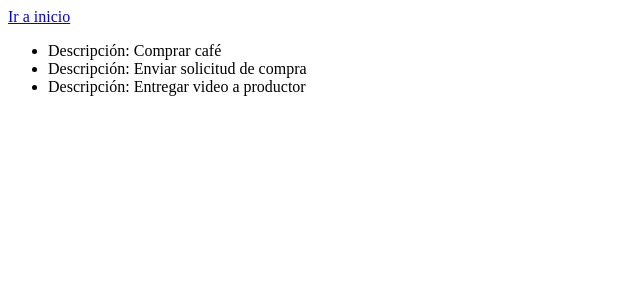
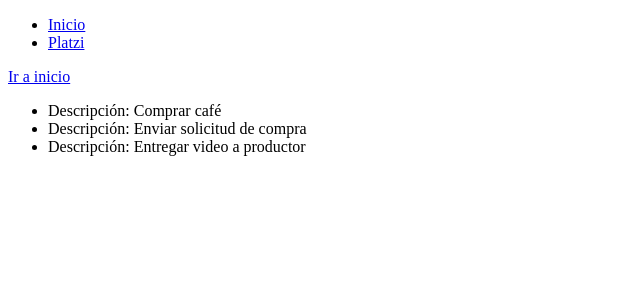
Before and after one commit to jaguilarweb/flask-todo, a Flask app: page /hello in a window 1280 px wide. Shown: the top 300 px of the page, without its empty margins (0-640 px from the left). Run offline with Flask 3, Linux system fonts and the light colour scheme.

Commit message:
include navbar

```diff
--- a/templates/base.html
+++ b/templates/base.html
@@ -6,6 +6,9 @@
   <title>{% block title %}Flask app | {% endblock %}</title>
 </head>
 <body>
+  <header>
+    {% include 'navbar.html' %}
+  </header>
   {% block content %}
   {% endblock %}
 </body>
--- /dev/null
+++ b/templates/navbar.html
@@ -0,0 +1,6 @@
+<nav>
+    <ul>
+        <li><a href="{{ url_for('index') }}">Inicio</a></li>
+        <li><a href="https://platzi.com" target="_blank">Platzi</a></li>
+    </ul>
+</nav>
```
Also changed, not shown: instr-docker.md (+6 -0 lines), README.md, templates/macros.html (line endings or trailing spaces).
